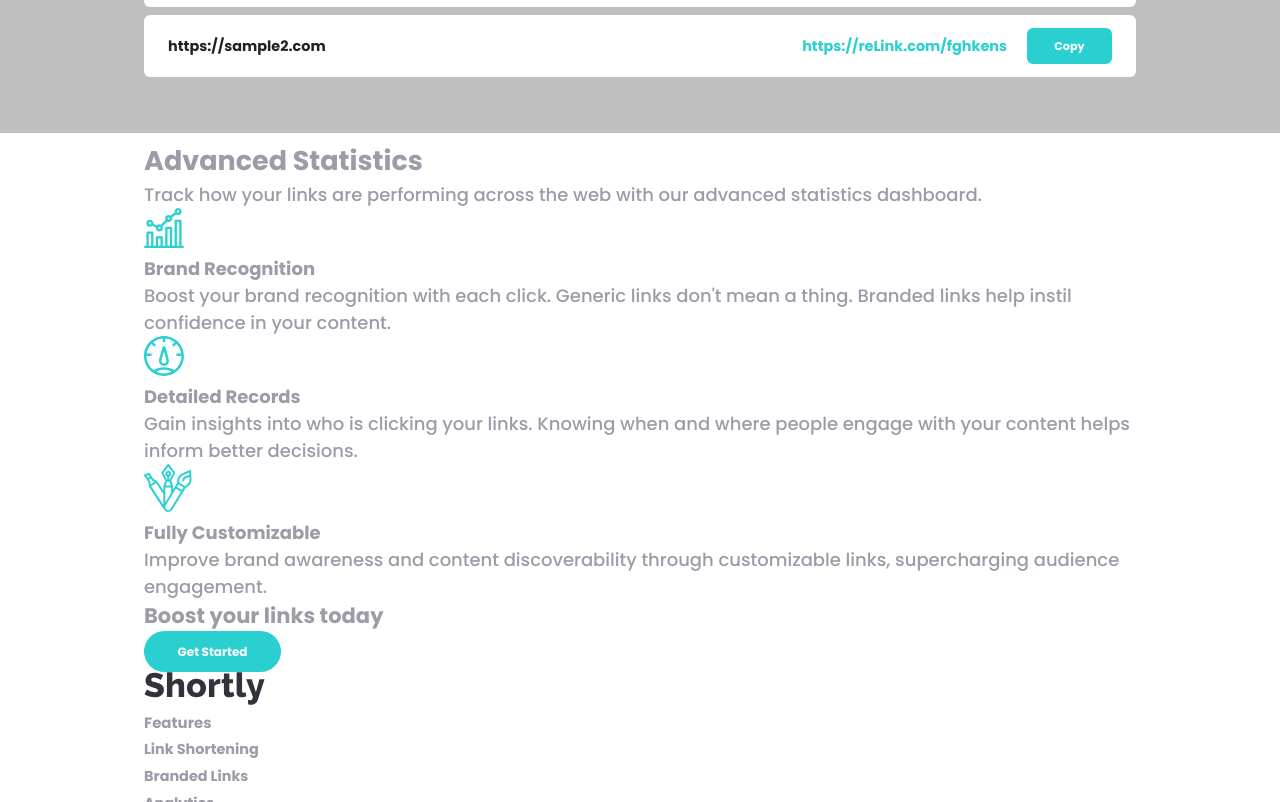
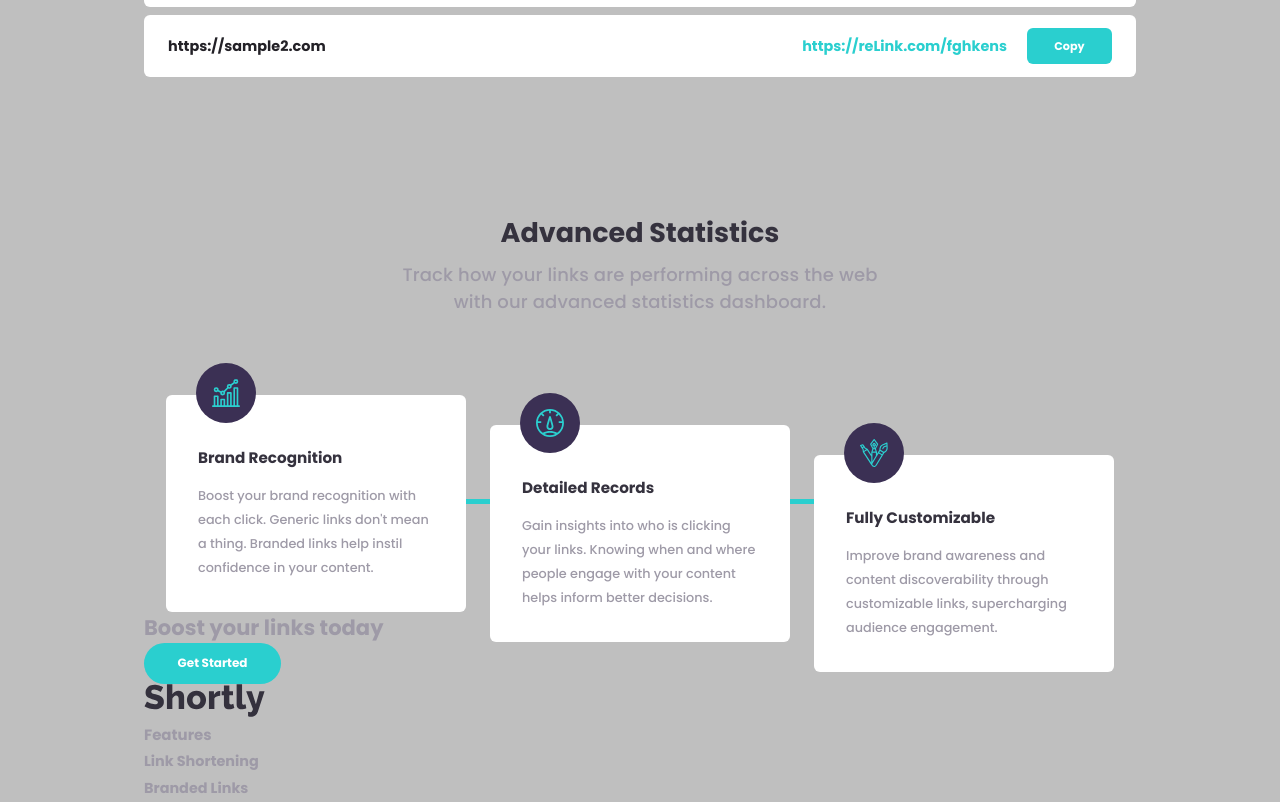
Before and after one commit to codepraycode/shortly, a React (Vite) app: page / in a window 1280 px wide. Shown: the part 938-1740 px from the top of the page. Built offline with nearby package versions, Linux system fonts and the light colour scheme.

Commit message:
implemented site brudicontent info

```diff
--- a/components/StatsInfo.jsx
+++ b/components/StatsInfo.jsx
@@ -14,7 +14,7 @@ const StatsInfo = () => {
         </div>
 
 
-        <div className="section__content stats_ercepts">
+        <div className="section__content stats__ercepts">
 
             <article>
 
@@ -34,7 +34,6 @@ const StatsInfo = () => {
                 </div>
 
             </article>
-
 
             <article>
 
--- a/scss/_setup.scss
+++ b/scss/_setup.scss
@@ -21,7 +21,8 @@ body{
     font-size: $base-fs;
     font-weight: $fw-500;
 
-
+    // background-color: lighten($color: $gray, $amount: 10%);
+    background-color: $gray;
     color: $grayish-violet;
 
     overflow-x: hidden;
@@ -98,8 +99,18 @@ section{
         margin: 0 $body-lr-md-space;
     }
 
-    &.deep{
-        background-color: $gray;
+    .section__title{
+        width: 40%;
+        text-align: center;
+        margin: 5rem auto;
+        h2{
+            color: $very-dark-blue;
+        }
+        p{
+            margin-top: .5rem;
+            letter-spacing: .01rem;
+        }
+
     }
 }
 
--- a/scss/components/_header.scss
+++ b/scss/components/_header.scss
@@ -7,7 +7,7 @@ header{
         display: flex;
         align-items: center;
 
-        margin-top: 2rem;
+        padding-top: 2rem;
         margin-left: $body-lr-md-space;
         margin-right: $body-lr-md-space;
 
--- a/scss/components/_index.scss
+++ b/scss/components/_index.scss
@@ -1,2 +1,3 @@
 @import './header';
 @import './shorter';
+@import './statsinfo';
--- /dev/null
+++ b/scss/components/_statsinfo.scss
@@ -0,0 +1,85 @@
+@use '../variables' as *;
+
+.stats__ercepts{
+
+
+    display: flex;
+    // align-items: center;
+    justify-content: center;
+
+    column-gap: 1.5rem;
+
+    position: relative;
+
+    &::after{
+        content: "";
+        position: absolute;
+
+        width: 80%;
+        height: 5px;
+        background-color: $cyan;
+
+        top: 48%;
+        z-index: -1;
+    }
+
+
+    article{
+        position: relative;
+        background-color: $white;
+        padding: 2.3rem 2rem 2rem 2rem;
+
+        font-size: .95rem;
+        width: 300px;
+
+        border-radius: 6px;
+
+        .ercept__icon{
+            position: absolute;
+            top: -15%;
+            left: 10%;
+
+            background-color: $dark-violet;
+            width: 60px;
+            height: 60px;
+            display: flex;
+            align-items: center;
+            justify-content: center;
+
+            border-radius: 50%;
+
+            padding: 1rem;
+
+            img{
+                width: 100%;
+                height: auto;
+            }
+
+        }
+
+        h4{
+            font-weight: 700;
+            color: $very-dark-blue;
+
+            margin: .9rem 0;
+
+        }
+
+        p{
+            font-size: .8rem;
+            line-height: 1.5rem;
+        }
+
+        &:nth-of-type(2) {
+            position: relative;
+            bottom: -30px;
+        }
+        &:last-of-type {
+            position: relative;
+            bottom: -60px;
+        }
+
+    }
+
+
+}
```
